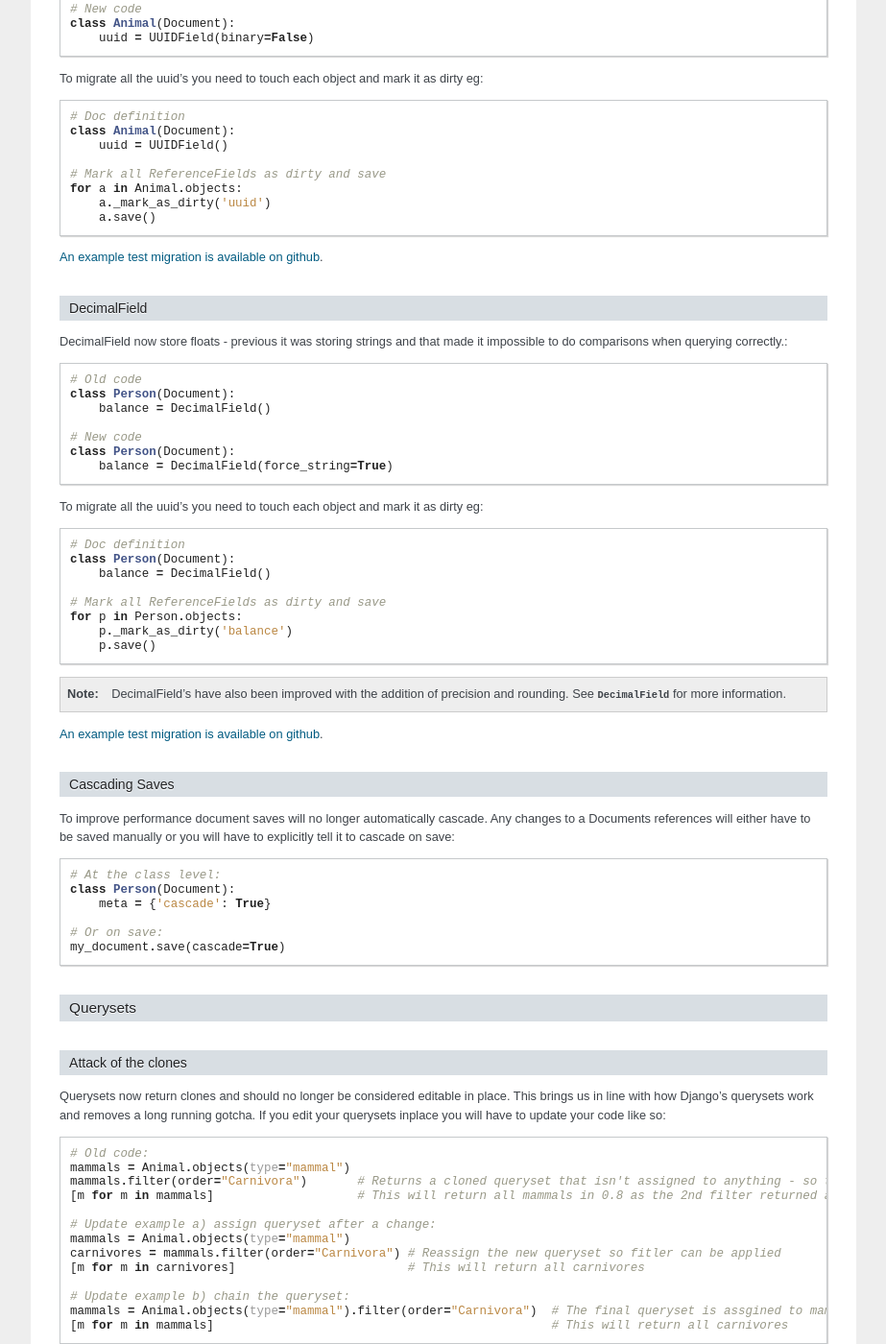
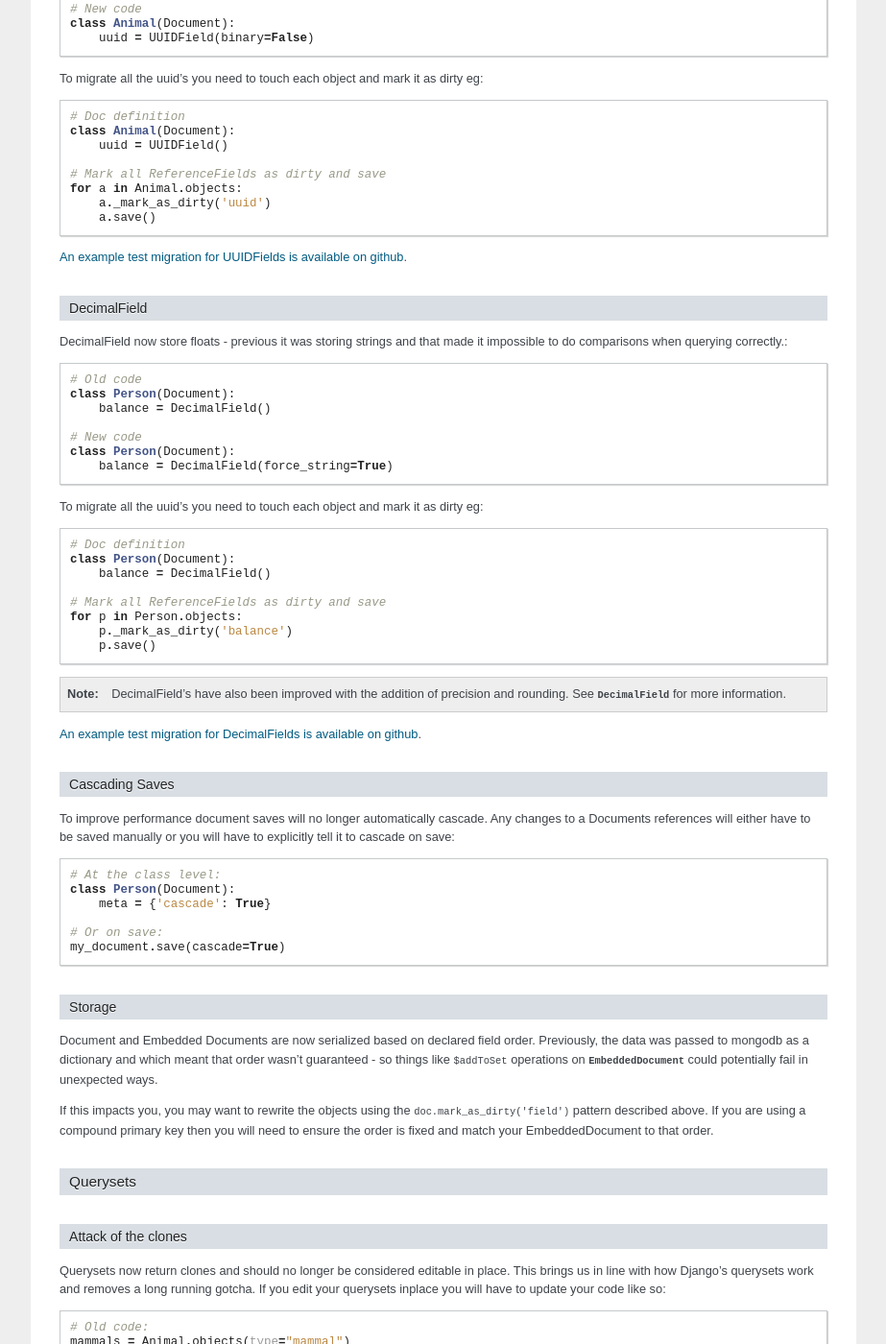
Before and after one commit to MongoEngine/mongoengine, a Sphinx documentation site: the page built from docs/upgrade.rst, in a window 1280 px wide and 1400 px high, scrolled down 2154 px. Shown: the whole window at 96% size, without its empty margins (198-1121 px from the left). Built offline with Sphinx 7.4.7, drawn with Linux system fonts in a browser that asks for light colours; the version number could not be read and is left out; some of the changed text lies outside the part shown.

Commit message:
Document serialization uses field order to ensure a strict order is set (#296)

```diff
--- a/docs/changelog.rst
+++ b/docs/changelog.rst
@@ -4,6 +4,7 @@ Changelog
 
 Changes in 0.8.X
 ================
+- Document serialization uses field order to ensure a strict order is set (#296)
 - DecimalField now stores as float not string (#289)
 - UUIDField now stores as a binary by default (#292)
 - Added Custom User Model for Django 1.5 (#285)
--- a/docs/guide/defining-documents.rst
+++ b/docs/guide/defining-documents.rst
@@ -23,6 +23,9 @@ objects** as class attributes to the document class::
     class Page(Document):
         title = StringField(max_length=200, required=True)
         date_modified = DateTimeField(default=datetime.datetime.now)
+
+As BSON (the binary format for storing data in mongodb) is order dependent,
+documents are serialized based on their field order.
 
 Dynamic document schemas
 ========================
@@ -51,6 +54,7 @@ be saved ::
 
    There is one caveat on Dynamic Documents: fields cannot start with `_`
 
+Dynamic fields are stored in alphabetical order *after* any declared fields.
 
 Fields
 ======
--- a/docs/upgrade.rst
+++ b/docs/upgrade.rst
@@ -120,7 +120,7 @@ eg::
         p._mark_as_dirty('friends')
         p.save()
 
-`An example test migration is available on github
+`An example test migration for ReferenceFields is available on github
 <https://github.com/MongoEngine/mongoengine/blob/master/tests/migration/refrencefield_dbref_to_object_id.py>`_.
 
 UUIDField
@@ -148,7 +148,7 @@ eg::
         a._mark_as_dirty('uuid')
         a.save()
 
-`An example test migration is available on github
+`An example test migration for UUIDFields is available on github
 <https://github.com/MongoEngine/mongoengine/blob/master/tests/migration/uuidfield_to_binary.py>`_.
 
 DecimalField
@@ -180,7 +180,7 @@ eg::
 .. note:: DecimalField's have also been improved with the addition of precision
     and rounding.  See :class:`~mongoengine.fields.DecimalField` for more information.
 
-`An example test migration is available on github
+`An example test migration for DecimalFields is available on github
 <https://github.com/MongoEngine/mongoengine/blob/master/tests/migration/decimalfield_as_float.py>`_.
 
 Cascading Saves
@@ -196,6 +196,19 @@ you will have to explicitly tell it to cascade on save::
     # Or on save:
     my_document.save(cascade=True)
 
+Storage
+-------
+
+Document and Embedded Documents are now serialized based on declared field order.
+Previously, the data was passed to mongodb as a dictionary and which meant that
+order wasn't guaranteed - so things like ``$addToSet`` operations on
+:class:`~mongoengine.EmbeddedDocument` could potentially fail in unexpected
+ways.
+
+If this impacts you, you may want to rewrite the objects using the
+``doc.mark_as_dirty('field')`` pattern described above.  If you are using a
+compound primary key then you will need to ensure the order is fixed and match
+your EmbeddedDocument to that order.
 
 Querysets
 =========
```
Also changed, not shown: docs/guide/document-instances.rst (+9 -5 lines), 4 other files.
